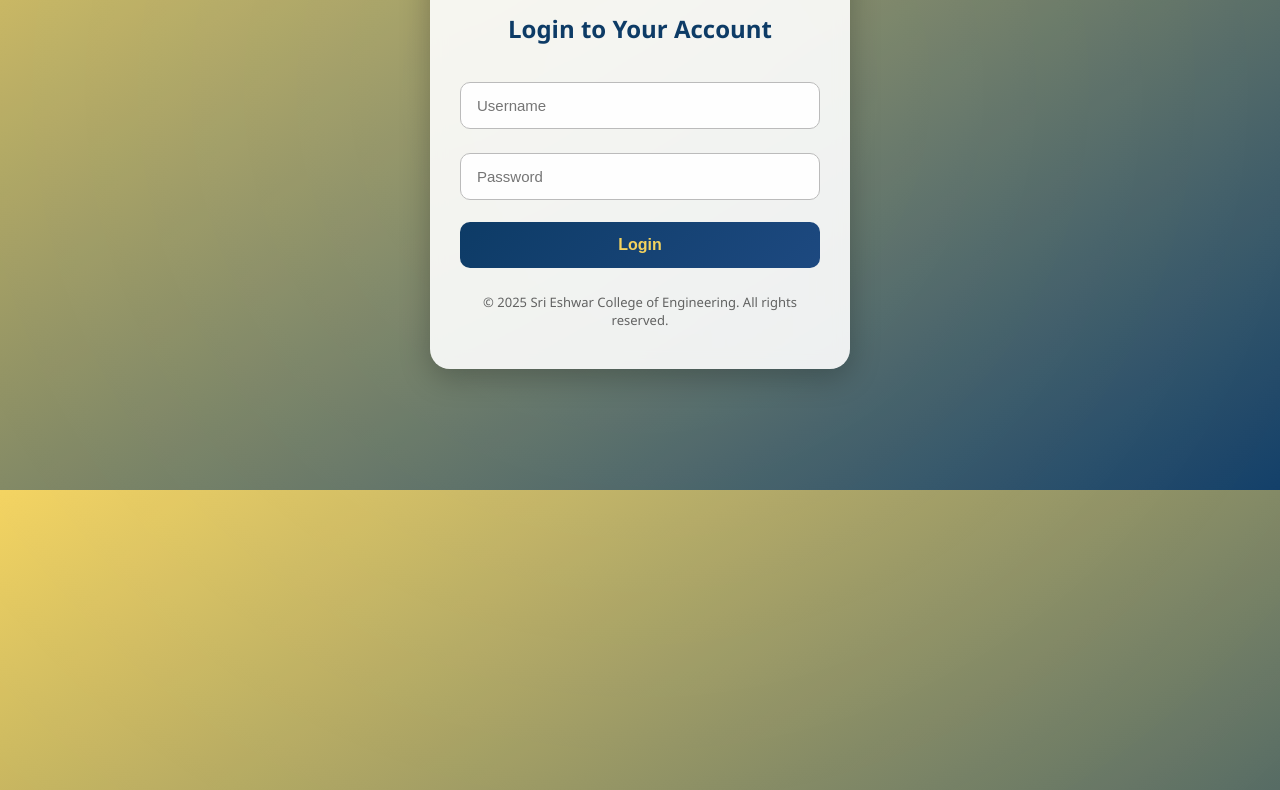
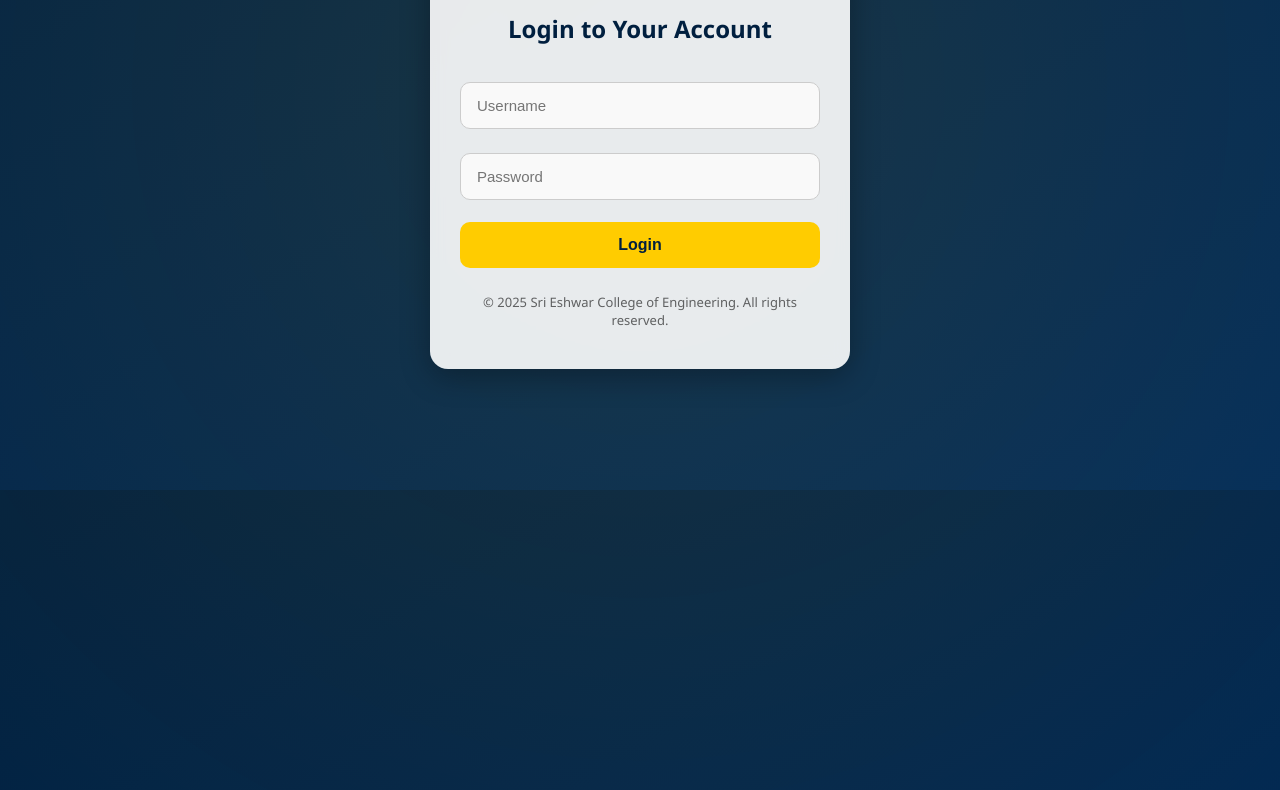
Before and after one commit to vishxl-24/sece, a plain HTML site: page index.html in a window 1280 px wide. Shown: the part 310-1100 px from the top of the page. Drawn offline with Linux system fonts and the light colour scheme.

Commit message:
Update index.html

```diff
--- a/index.html
+++ b/index.html
@@ -17,7 +17,7 @@
       display: flex;
       justify-content: center;
       align-items: center;
-      background: linear-gradient(to bottom right, #f4d35e, #0d3b66);
+      background: linear-gradient(to bottom right, #001f3f, #002b5c);
       overflow: hidden;
       position: relative;
     }
@@ -29,18 +29,14 @@
       height: 200%;
       top: -50%;
       left: -50%;
-      background: radial-gradient(circle at center, rgba(255, 255, 255, 0.08), transparent 70%);
+      background: radial-gradient(circle, rgba(255, 204, 0, 0.1), transparent 70%);
       animation: rotate 20s linear infinite;
       z-index: 0;
     }
 
     @keyframes rotate {
-      from {
-        transform: rotate(0deg);
-      }
-      to {
-        transform: rotate(360deg);
-      }
+      from { transform: rotate(0deg); }
+      to { transform: rotate(360deg); }
     }
 
     .login-container {
@@ -49,23 +45,17 @@
       background: rgba(255, 255, 255, 0.9);
       backdrop-filter: blur(8px);
       padding: 40px 30px;
-      border-radius: 20px;
-      box-shadow: 0 8px 30px rgba(0, 0, 0, 0.25);
+      border-radius: 18px;
+      box-shadow: 0 8px 30px rgba(0, 0, 0, 0.3);
       width: 100%;
       max-width: 420px;
       text-align: center;
-      animation: popIn 1s ease forwards;
+      animation: fadeIn 0.8s ease-in-out;
     }
 
-    @keyframes popIn {
-      from {
-        opacity: 0;
-        transform: scale(0.9);
-      }
-      to {
-        opacity: 1;
-        transform: scale(1);
-      }
+    @keyframes fadeIn {
+      from { opacity: 0; transform: scale(0.95); }
+      to { opacity: 1; transform: scale(1); }
     }
 
     .logo {
@@ -75,16 +65,12 @@
     }
 
     @keyframes float {
-      0%, 100% {
-        transform: translateY(0);
-      }
-      50% {
-        transform: translateY(-6px);
-      }
+      0%, 100% { transform: translateY(0); }
+      50% { transform: translateY(-6px); }
     }
 
     h2 {
-      color: #0d3b66;
+      color: #001f3f;
       margin-bottom: 25px;
       font-size: 24px;
     }
@@ -94,37 +80,36 @@
       width: 100%;
       padding: 14px 16px;
       margin: 12px 0;
-      border: 1px solid #bbb;
+      border: 1px solid #ccc;
       border-radius: 10px;
       font-size: 15px;
-      background-color: #fefefe;
-      transition: 0.3s ease;
+      background-color: #f9f9f9;
+      transition: border 0.3s, box-shadow 0.3s;
     }
 
-    input[type="text"]:focus,
-    input[type="password"]:focus {
-      border-color: #f4d35e;
-      box-shadow: 0 0 6px rgba(244, 211, 94, 0.5);
+    input:focus {
+      border-color: #ffcc00;
+      box-shadow: 0 0 6px rgba(255, 204, 0, 0.5);
       outline: none;
     }
 
     button {
       width: 100%;
       padding: 14px;
-      background: linear-gradient(135deg, #0d3b66, #1d4980);
-      color: #f4d35e;
+      background: #ffcc00;
+      color: #001f3f;
       border: none;
       border-radius: 10px;
       font-size: 16px;
       font-weight: bold;
       cursor: pointer;
       margin-top: 10px;
-      transition: 0.3s ease;
+      transition: background 0.3s ease, transform 0.2s ease;
     }
 
     button:hover {
-      background: linear-gradient(135deg, #092f57, #133863);
-      transform: scale(1.02);
+      background: #e6b800;
+      transform: scale(1.03);
     }
 
     .footer {
```
